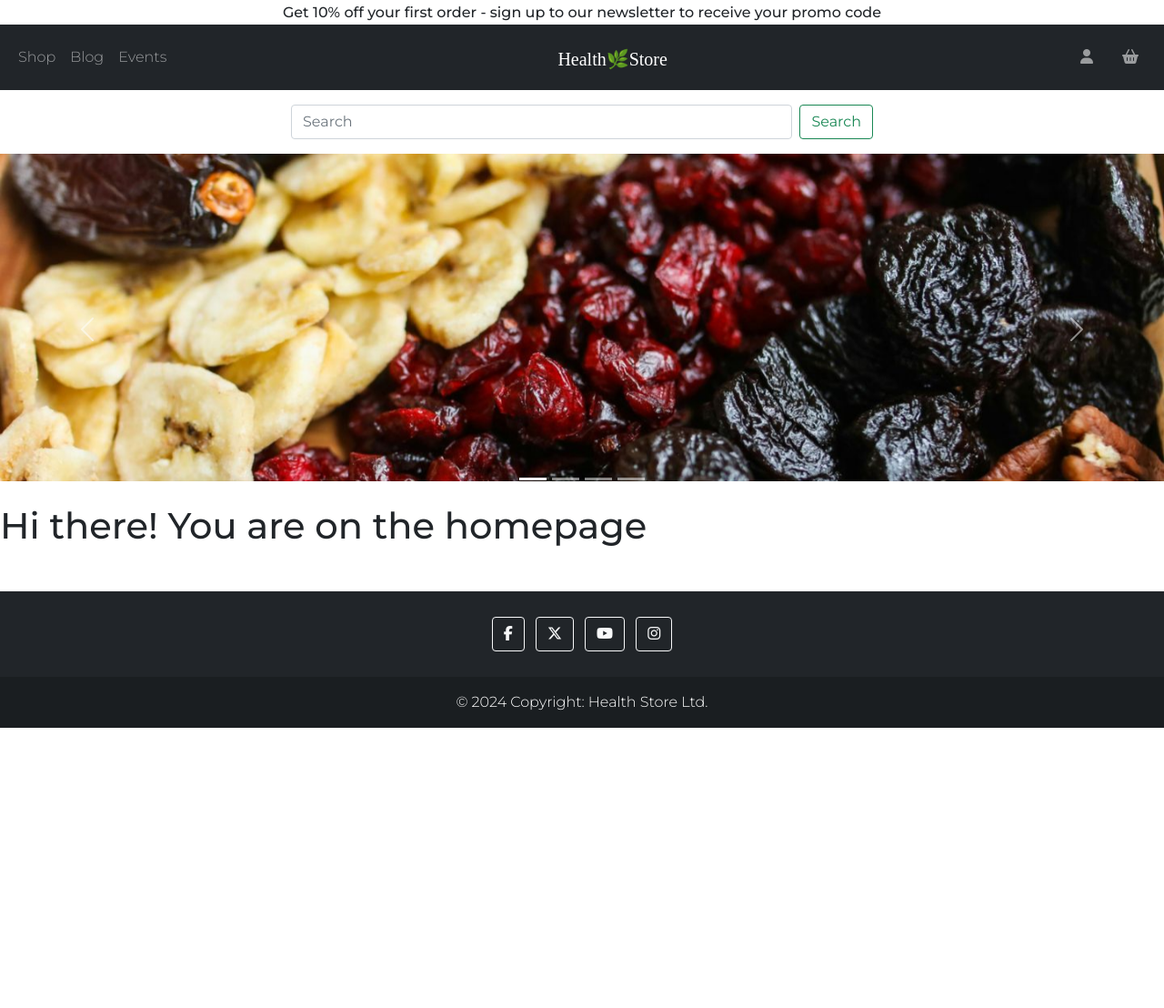
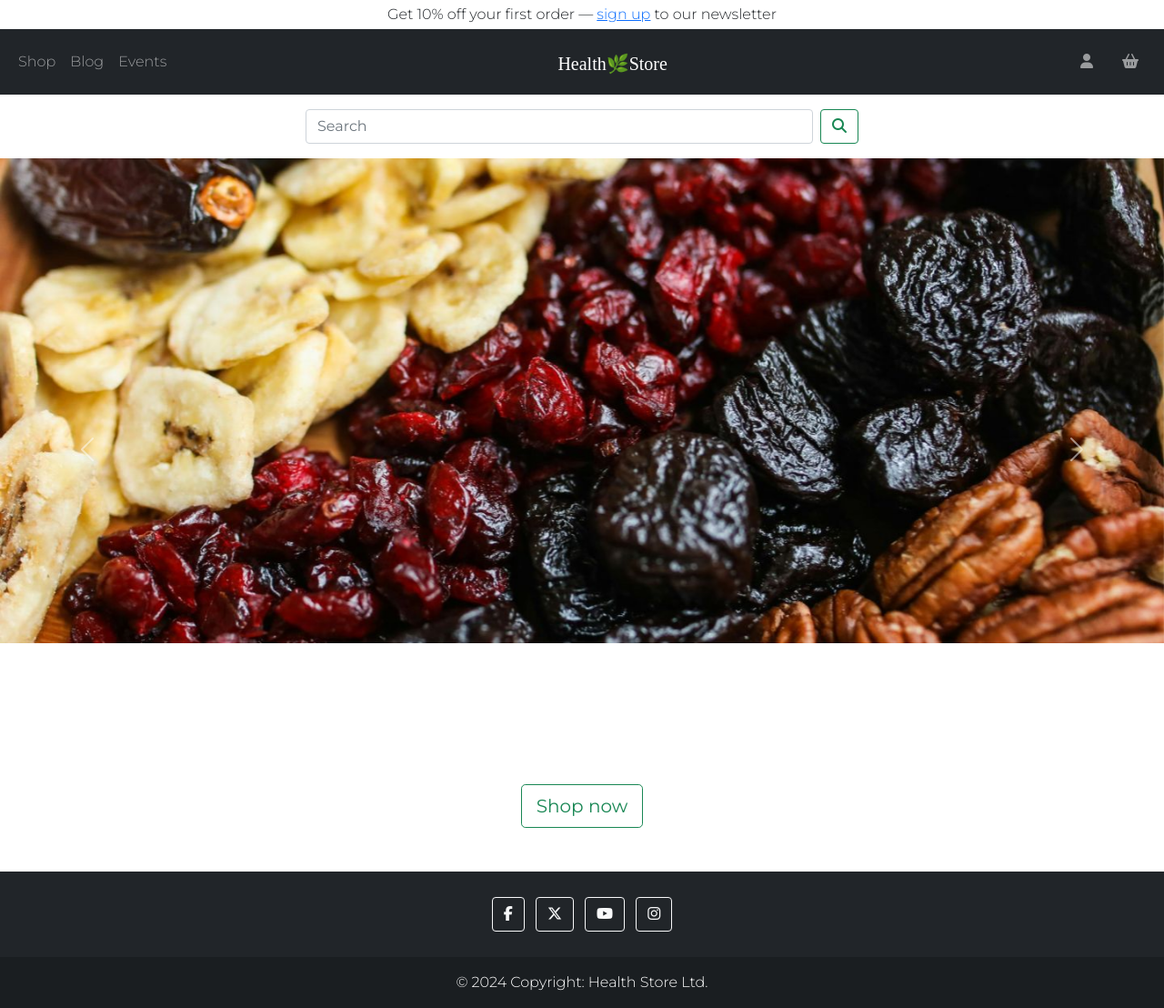
Before and after one commit to Agnieszka-21/health-store, a Django app: page / in a window 1280 px wide. Shown: the whole page at 91% size. Before the commit the page ends 800 px from the top, so only its background shows below. Run offline with Django 3.2, Linux system fonts and the light colour scheme; some libraries are stand-ins or nearby versions; some web fonts are replaced.

Commit message:
Improve layout and styling of the homepage

```diff
--- a/home/templates/home/index.html
+++ b/home/templates/home/index.html
@@ -5,10 +5,10 @@
 {% block extra_title %}- Home{% endblock %}
 
 {% block searchbar %}
-<div class="w-50 mx-auto py-3">
+<div id="search" class="w-100 mx-auto p-3">
     <form class="d-flex">
-        <input class="form-control me-2" type="search" placeholder="Search" aria-label="Search">
-        <button class="btn btn-outline-success" type="submit">Search</button>
+        <input class="form-control me-2" type="search" placeholder="Search" aria-label="What product would you like to find? Type its name here">
+        <button class="btn btn-outline-success" type="submit" aria-label="Search now"><i class="fa-solid fa-magnifying-glass" aria-hidden="true"></i></button>
     </form>
 </div>
 {% endblock %}
@@ -27,7 +27,7 @@
             <img src="../media/home_prunes.jpg" class="d-block w-100" alt="...">
         </div>
         <div class="carousel-item">
-            <img src="../media/home-aroma.jpg" class="d-block w-100" alt="...">
+            <img src="../media/home_aroma.jpg" class="d-block w-100" alt="...">
         </div>
         <div class="carousel-item">
             <img src="../media/home_gift.jpg" class="d-block w-100" alt="...">
@@ -48,5 +48,7 @@
 {% endblock %}
 
 {% block content %}
-<h1>Hi there! You are on the homepage</h1>
+<div class="py-5 text-center">
+    <button type="button" class="btn btn-lg btn-outline-success">Shop now</button>
+</div>
 {% endblock %}
--- a/static/css/base.css
+++ b/static/css/base.css
@@ -25,11 +25,35 @@
 
 
 @media (min-width: 1200px) {
+    #search {
+        width: 50% !important;
+    }
+
     .carousel {
-        height: 80%;
+        height: 80vh;
     }
 
     .carousel-inner {
+        height: 100%;
+    }
+}
+
+@media (min-width: 1440px) {
+    .carousel {
+        height: 65vh;
+    }
+
+    .carousel-inner {
+        height: 100%;
+    }
+}
+
+@media (min-width: 1920px) {
+    .carousel {
         height: 45vh;
     }
+
+    .carousel-inner {
+        height: 100%;
+    }
 }
--- a/templates/base.html
+++ b/templates/base.html
@@ -50,7 +50,7 @@
         <header>
             {% block promo_banner %}
             <div id="promo-banner">
-                <h6 class="my-1 text-center">Get 10% off your first order - sign up to our newsletter to receive your promo code</h6>
+                <p class="my-1 text-center">Get 10% off your first order — <a href="#">sign up</a> to our newsletter</p>
             </div>
             {% endblock %}
 
```
Also changed, not shown: media/banner_food.png (deleted), media/carousel_food.jpg (deleted).
